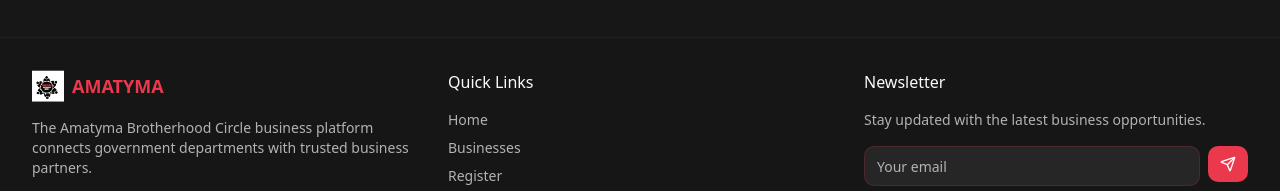
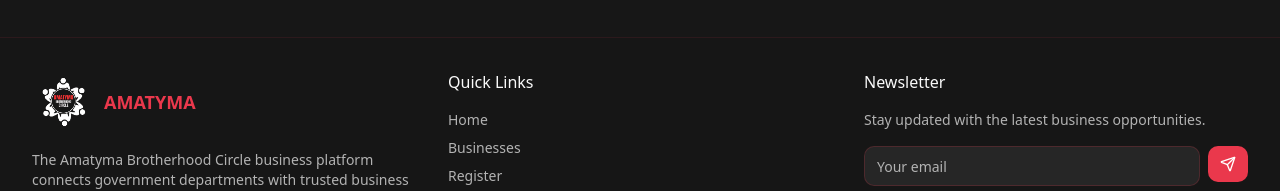
Before and after one commit to blessingcarter623/amatymasocialapp, a React (Vite) app: page / in a window 1280 px wide. Shown: the part 1418-1609 px from the top of the page. Built offline with nearby package versions, Linux system fonts and the light colour scheme; no server answers; the database is empty.

Commit message:
Update footer logos
Replace the logos in the footer with new dark and light versions.

```diff
--- a/src/components/layout/Footer.tsx
+++ b/src/components/layout/Footer.tsx
@@ -4,19 +4,30 @@ import { Button } from "@/components/ui/button";
 import { Input } from "@/components/ui/input";
 import { WhatsappIcon } from "@/components/icons/WhatsappIcon";
 import { Youtube } from "lucide-react";
+import { useTheme } from "@/context/ThemeContext";
 
 export function Footer() {
+  const { theme } = useTheme();
+
   return (
     <footer className="mt-auto w-full border-t border-amatyma-red/10 bg-background/95 backdrop-blur-lg">
       <div className="container py-8">
         <div className="grid grid-cols-1 gap-8 md:grid-cols-3">
           <div className="space-y-4">
             <div className="flex items-center gap-2">
-              <img
-                src="/lovable-uploads/d190220b-b318-44c6-9b9d-f0d7afa01a26.png"
-                alt="Amatyma Logo"
-                className="h-8 w-8"
-              />
+              {theme === "dark" ? (
+                <img
+                  src="/lovable-uploads/46ff43b0-ae6b-4a2b-a9fd-85a3bdf49bc0.png"
+                  alt="Amatyma Brotherhood Circle Logo"
+                  className="h-16 w-16"
+                />
+              ) : (
+                <img
+                  src="/lovable-uploads/3ba3b51f-411a-4b8c-885a-70f4e70b028b.png"
+                  alt="Amatyma Logo"
+                  className="h-12 w-12"
+                />
+              )}
               <span className="font-bold text-lg text-amatyma-red">AMATYMA</span>
             </div>
             <p className="text-sm text-muted-foreground">
```
Also changed, not shown: public/lovable-uploads/3ba3b51f-411a-4b8c-885a-70f4e70b028b.png (added), public/lovable-uploads/46ff43b0-ae6b-4a2b-a9fd-85a3bdf49bc0.png (added).
